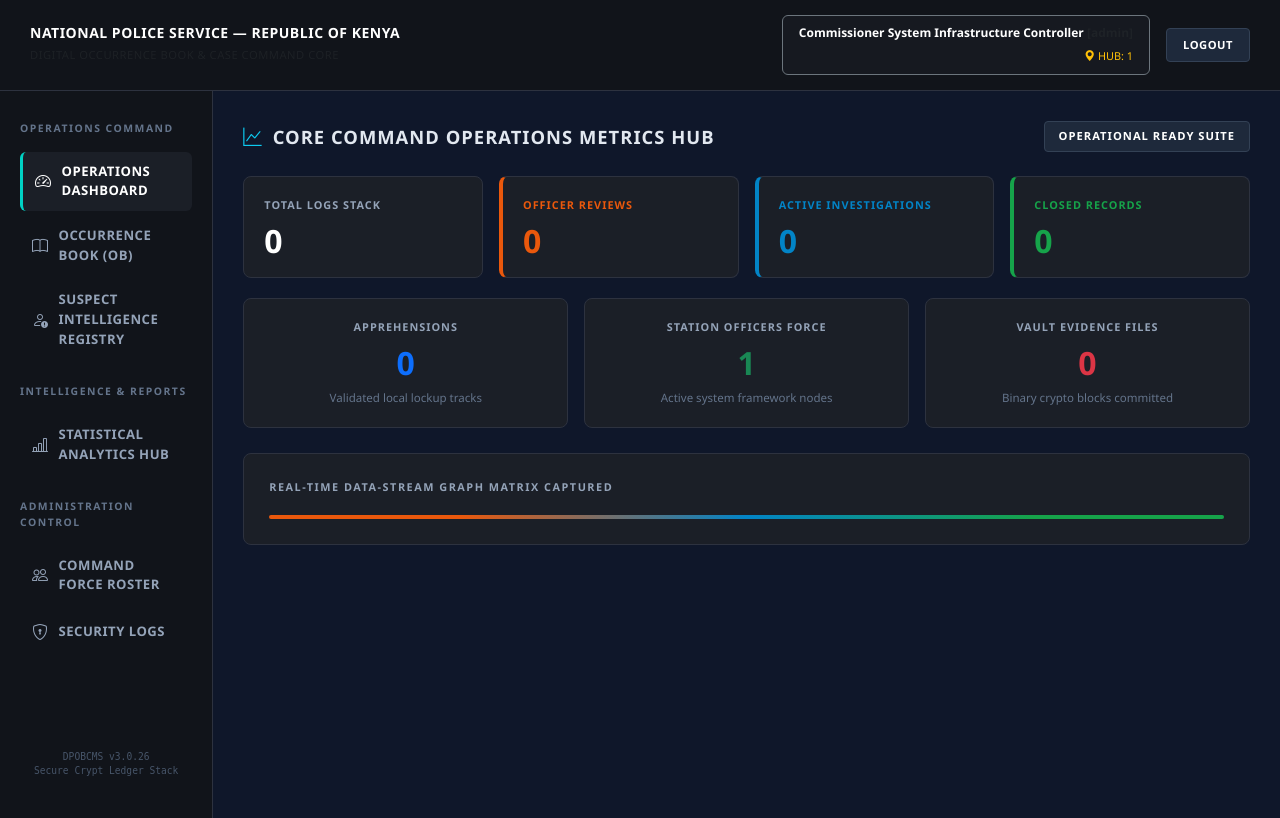
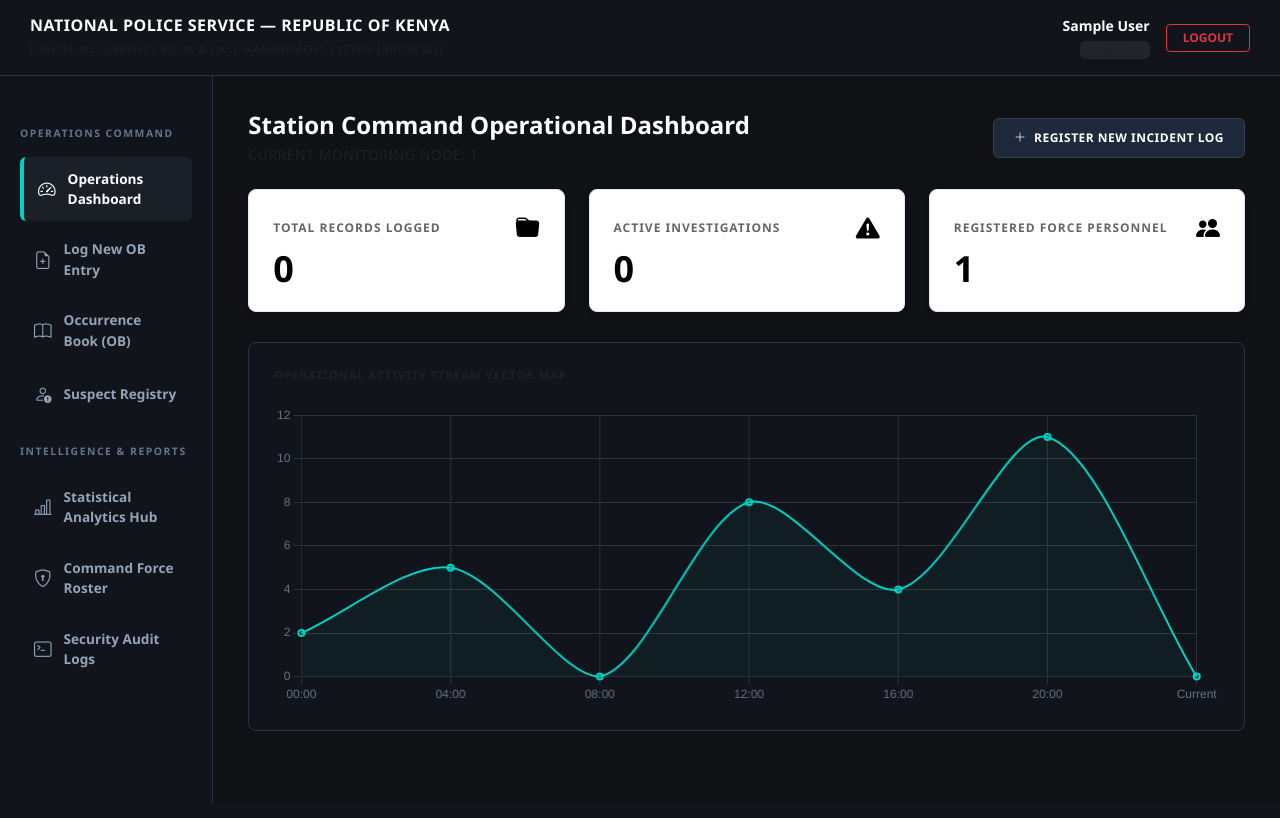
Before and after one commit to gitungoharrison-cmd/Harrison-s-project, a Flask app: page /dashboard in a window 1280 px wide. Run offline with Flask 3, Linux system fonts and the light colour scheme; the visitor is signed in with stand-in values (Sample User, id 1).

Commit message:
dashboard.html

```diff
--- a/templates/dashboard.html
+++ b/templates/dashboard.html
@@ -1,48 +1,29 @@
 <!DOCTYPE html>
 <html lang="en">
 <head>
-    <style>
-  /* Base Corporate Blueprint */
-  body {
-    background-color: #0f172a !important; /* Deep Navy Base */
-    color: #f8fafc !important; /* Off-White for global readable reading text */
-  }
-
-  /* Dashboard Card Layout Rule: White Background, Forced Black Text */
-  .dashboard-card, .bg-white, [class*="bg-white"] {
-    background-color: #ffffff !important;
-    color: #000000 !important;
-  }
-  .dashboard-card *, .bg-white *, [class*="bg-white"] * {
-    color: #000000 !important;
-  }
-
-  /* Buttons Matrix Rule: Deep Navy Background, Forced White Text */
-  button, .btn, [class*="btn-primary"] {
-    background-color: #1e293b !important; /* Deep Navy Variant Button */
-    color: #ffffff !important; /* Crisp White Text */
-    border: 1px solid #334155 !important;
-  }
-</style>
     <meta charset="UTF-8">
     <meta name="viewport" content="width=device-width, initial-scale=1.0">
-    <title>NPS - DPOBCMS Command Dashboard</title>
+    <title>NPS DPOBCMS - Operations Command Center</title>
     <link href="https://cdn.jsdelivr.net/npm/bootstrap@5.3.0/dist/css/bootstrap.min.css" rel="stylesheet">
     <link rel="stylesheet" href="https://cdn.jsdelivr.net/npm/bootstrap-icons@1.11.0/font/bootstrap-icons.css">
+    <script src="https://cdn.jsdelivr.net/npm/chart.js"></script>
+
     <style>
+        /* Strict High-Contrast Corporate Theme Palette Matrix */
         body {
-            background-color: #0f1115;
-            color: #ffffff;
-            font-family: 'Segoe UI', system-ui, sans-serif;
-            overflow-x: hidden;
+            background-color: #0f1115 !important;
+            color: #ffffff !important;
+            font-family: 'Segoe UI', system-ui, -apple-system, sans-serif;
         }
-        /* Main Top Admin Control Strip Banner Panel Frame */
+
+        /* Top Banner Matrix */
         .system-top-banner {
             background-color: #11141a;
             border-bottom: 1px solid #2d323f;
             padding: 15px 30px;
         }
-        /* Structural Side Command Column Navigation Container Panel */
+
+        /* Sidebar Navigation Frame Split */
         .sidebar-panel {
             background-color: #11141a;
             border-right: 1px solid #2d323f;
@@ -63,95 +44,59 @@
             align-items: center;
             color: #94a3b8;
             text-decoration: none;
-            padding: 10px 12px;
+            padding: 12px 14px;
             border-radius: 6px;
-            font-size: 0.82rem;
+            font-size: 0.85rem;
             font-weight: 600;
-            text-transform: uppercase;
-            letter-spacing: 0.5px;
-            margin-bottom: 5px;
-            transition: all 0.2s;
+            transition: all 0.2s ease;
+            margin-bottom: 6px;
         }
-        .sidebar-link i { margin-right: 10px; font-size: 1rem; }
+        .sidebar-link i { margin-right: 12px; font-size: 1.1rem; }
         .sidebar-link:hover, .sidebar-link.active {
             background-color: #1b1f27;
-            color: #ffffff;
-            border-left: 3px solid #00d2c4;
+            color: #ffffff !important;
+            border-left: 4px solid #00d2c4;
         }
 
-        /* Central Telemetry Frame Workspace Workstation Core Canvas */
-        .workspace-canvas { padding: 30px; }
-        .workspace-header-title {
-            font-size: 1.15rem;
-            font-weight: bold;
-            letter-spacing: 1px;
-            text-transform: uppercase;
-            color: #e2e8f0;
-            display: flex;
-            align-items: center;
-            gap: 10px;
+        /* Main Application Workspace Canvas */
+        .workspace-canvas { padding: 35px; }
+
+        /* Dashboard Operational Cards: FORCED PURE WHITE BACKGROUND, FORCED BLACK TEXT */
+        .metric-summary-card {
+            background-color: #ffffff !important;
+            border: 1px solid #e2e8f0 !important;
+            border-radius: 8px;
+            padding: 24px;
+            box-shadow: 0 4px 6px -1px rgba(0, 0, 0, 0.1);
         }
+        .metric-summary-card * { color: #000000 !important; } /* Force ALL child text elements to pure black */
+        .metric-title { font-size: 0.75rem; text-transform: uppercase; letter-spacing: 1px; font-weight: 700; opacity: 0.6; }
+        .metric-value { font-size: 2.25rem; font-weight: 800; line-height: 1; margin-top: 8px; }
 
-        /* Metrics Display Blocks Framework Modules */
-        .metric-card-wrapper {
-            background-color: #1b1f27;
-            border: 1px solid #2d323f;
-            border-radius: 8px;
-            padding: 20px;
-            height: 100%;
-            position: relative;
-        }
-        .metric-label {
-            font-size: 0.68rem;
-            text-transform: uppercase;
-            letter-spacing: 1px;
-            color: #94a3b8;
-            font-weight: bold;
-            margin-bottom: 12px;
-        }
-        .metric-value {
-            font-size: 2rem;
-            font-weight: 700;
-            line-height: 1;
-        }
-        .metric-subtext {
-            font-size: 0.72rem;
-            color: #64748b;
-            margin-top: 10px;
-        }
-
-        /* Interactive Component Status Colored Left Accent Bars */
-        .accent-blue { border-left: 4px solid #0284c7; }
-        .accent-orange { border-left: 4px solid #ea580c; }
-        .accent-green { border-left: 4px solid #16a34a; }
-        .accent-cyan { border-left: 4px solid #00d2c4; }
-        .accent-red { border-left: 4px solid #dc2626; }
-
-        .btn-ready-suite {
-            background-color: #252b36;
-            border: 1px solid #3f4756;
-            color: #cbd5e1;
-            font-size: 0.7rem;
-            text-transform: uppercase;
-            letter-spacing: 1px;
-            font-weight: bold;
-            padding: 6px 14px;
-            border-radius: 4px;
-        }
-
-        .chart-mock-area {
-            background-color: #1b1f27;
+        /* Analytics Chart Section Container */
+        .chart-container-block {
+            background-color: #11141a;
             border: 1px solid #2d323f;
             border-radius: 8px;
             padding: 25px;
-            margin-top: 25px;
+            margin-top: 30px;
         }
-        .stream-matrix-line {
-            height: 4px;
-            width: 100%;
-            background: linear-gradient(90deg, #ea580c 20%, #0284c7 50%, #16a34a 80%);
-            border-radius: 2px;
-            margin-top: 20px;
+
+        /* Action Buttons Override: DEEP NAVY BACKGROUND, CRISP WHITE TEXT */
+        .btn-action-commit, button, .btn-primary {
+            background-color: #1e293b !important;
+            color: #ffffff !important;
+            border: 1px solid #334155 !important;
+            font-weight: 600 !important;
+            padding: 10px 20px;
+            border-radius: 6px;
+            text-transform: uppercase;
+            font-size: 0.75rem;
+            letter-spacing: 0.5px;
+            transition: background 0.2s ease;
+        }
+        .btn-action-commit:hover, button:hover {
+            background-color: #0f172a !important;
         }
     </style>
 </head>
@@ -159,15 +104,15 @@
 
     <div class="system-top-banner d-flex justify-content-between align-items-center">
         <div>
-            <h5 class="mb-0 fw-bold text-white small" style="letter-spacing: 0.5px;">NATIONAL POLICE SERVICE — REPUBLIC OF KENYA</h5>
-            <span class="text-muted" style="font-size: 0.7rem; letter-spacing: 0.5px;">DIGITAL OCCURRENCE BOOK & CASE COMMAND CORE</span>
+            <h5 class="mb-0 fw-bold text-white" style="letter-spacing: 0.5px; font-size: 1rem;">NATIONAL POLICE SERVICE — REPUBLIC OF KENYA</h5>
+            <span class="text-muted text-uppercase" style="font-size: 0.65rem; letter-spacing: 1px;">Digital Occurrence Book & Case Management System (DPOBCMS)</span>
         </div>
-        <div class="d-flex align-items-center gap-3">
-            <div class="bg-dark px-3 py-2 border border-secondary rounded text-end" style="background-color: #161920 !important;">
-                <span class="text-white d-block small fw-bold" style="font-size: 0.75rem;">Commissioner System Infrastructure Controller <span class="text-muted">[{{ session['user_role'] }}]</span></span>
-                <span class="text-warning small" style="font-size: 0.68rem;"><i class="bi bi-geo-alt-fill"></i> HUB: {{ session['user_station'] or 'NYERI CENTRAL POLICE STATION' }}</span>
+        <div class="d-flex align-items-center">
+            <div class="text-end me-3">
+                <span class="d-block text-white fw-bold small">{{ session.get('user_name', 'Authorized Officer') }}</span>
+                <span class="badge bg-dark text-muted font-monospace" style="font-size: 0.65rem;">{{ session.get('service_number', 'KP-ADMIN') }} [{{ session.get('user_role', 'Admin') }}]</span>
             </div>
-            <a href="/logout" class="btn btn-sm btn-danger px-3 py-2 fw-bold small" style="font-size: 0.7rem; text-transform: uppercase; letter-spacing: 0.5px;">Logout</a>
+            <a href="/logout" class="btn btn-sm btn-outline-danger px-3 py-1" style="font-size: 0.75rem; font-weight: 600;">LOGOUT</a>
         </div>
     </div>
 
@@ -176,95 +121,97 @@
 
             <div class="col-md-2 mx-0 px-0">
                 <div class="sidebar-panel">
-                    <div class="sidebar-section-title" style="margin-top: 5px;">Operations Command</div>
+                    <div class="sidebar-section-title">Operations Command</div>
                     <a href="/dashboard" class="sidebar-link active"><i class="bi bi-speedometer2"></i> Operations Dashboard</a>
+                    <a href="/ob/register" class="sidebar-link"><i class="bi bi-file-earmark-plus"></i> Log New OB Entry</a>
                     <a href="/ob/view" class="sidebar-link"><i class="bi bi-book"></i> Occurrence Book (OB)</a>
-                    <a href="/cases" class="sidebar-link"><i class="bi bi-person-exclamation"></i> Suspect Intelligence Registry</a>
+                    <a href="/cases" class="sidebar-link"><i class="bi bi-person-exclamation"></i> Suspect Registry</a>
 
                     <div class="sidebar-section-title">Intelligence & Reports</div>
                     <a href="/reports" class="sidebar-link"><i class="bi bi-bar-chart-line"></i> Statistical Analytics Hub</a>
-
-                    <div class="sidebar-section-title">Administration Control</div>
-                    <a href="/admin/users" class="sidebar-link"><i class="bi bi-people"></i> Command Force Roster</a>
-                    <a href="/audit-logs" class="sidebar-link"><i class="bi bi-shield-lock"></i> Security Logs</a>
-
-                    <div class="text-center w-100 style-scroll mt-5 pt-5" style="font-size: 0.6rem; color: #475569; font-family: monospace;">
-                        DPOBCMS v3.0.26<br>Secure Crypt Ledger Stack
-                    </div>
+                    <a href="/admin/users" class="sidebar-link"><i class="bi bi-shield-lock"></i> Command Force Roster</a>
+                    <a href="/audit-logs" class="sidebar-link"><i class="bi bi-terminal"></i> Security Audit Logs</a>
                 </div>
             </div>
 
             <div class="col-md-10 mx-0 px-0">
                 <div class="workspace-canvas">
-
                     <div class="d-flex justify-content-between align-items-center mb-4">
-                        <div class="workspace-header-title">
-                            <i class="bi bi-graph-up text-info"></i> Core Command Operations Metrics Hub
+                        <div>
+                            <h4 class="text-white fw-bold mb-1">Station Command Operational Dashboard</h4>
+                            <p class="text-muted mb-0 small text-uppercase" style="letter-spacing: 0.5px;">Current Monitoring Node: {{ session.get('user_station', 'NYERI CENTRAL POLICE STATION') }}</p>
                         </div>
-                        <button class="btn btn-ready-suite">Operational Ready Suite</button>
+                        <a href="/ob/register" class="btn btn-action-commit"><i class="bi bi-plus-lg me-1"></i> Register New Incident Log</a>
                     </div>
 
-                    <div class="row g-3">
-                        <div class="col-md-3">
-                            <div class="metric-card-wrapper">
-                                <div class="metric-label">Total Logs Stack</div>
-                                <div class="metric-value text-white">{{ total_ob or 0 }}</div>
+                    <div class="row g-4">
+                        <div class="col-md-4">
+                            <div class="metric-summary-card">
+                                <div class="d-flex justify-content-between align-items-center">
+                                    <span class="metric-title">Total Records Logged</span>
+                                    <i class="bi bi-folder-fill h4 mb-0 text-secondary"></i>
+                                </div>
+                                <div class="metric-value">{{ total_ob }}</div>
                             </div>
                         </div>
-                        <div class="col-md-3">
-                            <div class="metric-card-wrapper accent-orange">
-                                <div class="metric-label" style="color: #ea580c;">Officer Reviews</div>
-                                <div class="metric-value" style="color: #ea580c;">0</div>
+                        <div class="col-md-4">
+                            <div class="metric-summary-card">
+                                <div class="d-flex justify-content-between align-items-center">
+                                    <span class="metric-title">Active Investigations</span>
+                                    <i class="bi bi-exclamation-triangle-fill h4 mb-0 text-danger"></i>
+                                </div>
+                                <div class="metric-value">{{ active_cases }}</div>
                             </div>
                         </div>
-                        <div class="col-md-3">
-                            <div class="metric-card-wrapper accent-blue">
-                                <div class="metric-label" style="color: #0284c7;">Active Investigations</div>
-                                <div class="metric-value" style="color: #0284c7;">{{ active_cases or 0 }}</div>
-                            </div>
-                        </div>
-                        <div class="col-md-3">
-                            <div class="metric-card-wrapper accent-green">
-                                <div class="metric-label" style="color: #16a34a;">Closed Records</div>
-                                <div class="metric-value" style="color: #16a34a;">0</div>
+                        <div class="col-md-4">
+                            <div class="metric-summary-card">
+                                <div class="d-flex justify-content-between align-items-center">
+                                    <span class="metric-title">Registered Force Personnel</span>
+                                    <i class="bi bi-people-fill h4 mb-0 text-primary"></i>
+                                </div>
+                                <div class="metric-value">{{ total_officers }}</div>
                             </div>
                         </div>
                     </div>
 
-                    <div class="row g-3 mt-1">
-                        <div class="col-md-4">
-                            <div class="metric-card-wrapper text-center">
-                                <div class="metric-label">Apprehensions</div>
-                                <div class="metric-value text-primary mb-1">0</div>
-                                <div class="metric-subtext">Validated local lockup tracks</div>
-                            </div>
-                        </div>
-                        <div class="col-md-4">
-                            <div class="metric-card-wrapper text-center">
-                                <div class="metric-label">Station Officers Force</div>
-                                <div class="metric-value text-success mb-1">{{ total_officers or 4 }}</div>
-                                <div class="metric-subtext">Active system framework nodes</div>
-                            </div>
-                        </div>
-                        <div class="col-md-4">
-                            <div class="metric-card-wrapper text-center">
-                                <div class="metric-label">Vault Evidence Files</div>
-                                <div class="metric-value text-danger mb-1">0</div>
-                                <div class="metric-subtext">Binary crypto blocks committed</div>
-                            </div>
+                    <div class="chart-container-block">
+                        <h6 class="text-muted text-uppercase mb-4" style="font-size: 0.7rem; letter-spacing: 1px; font-weight: 700;">Operational Activity Stream Vector Map</h6>
+                        <div style="height: 300px; position: relative;">
+                            <canvas id="dashboardActivityChart"></canvas>
                         </div>
                     </div>
-
-                    <div class="chart-mock-area">
-                        <div class="metric-label" style="letter-spacing: 1.5px;">Real-Time Data-Stream Graph Matrix Captured</div>
-                        <div class="stream-matrix-line"></div>
-                    </div>
-
                 </div>
             </div>
 
         </div>
     </div>
 
+    <script>
+        const ctx = document.getElementById('dashboardActivityChart').getContext('2d');
+        new Chart(ctx, {
+            type: 'line',
+            data: {
+                labels: ['00:00', '04:00', '08:00', '12:00', '16:00', '20:00', 'Current'],
+                datasets: [{
+                    label: 'Active Incident Entry Log Capture Streams',
+                    data: [2, 5, {{ total_ob }}, 8, 4, 11, {{ active_cases }}],
+                    borderColor: '#00d2c4',
+                    backgroundColor: 'rgba(0, 210, 196, 0.05)',
+                    borderWidth: 2,
+                    tension: 0.3,
+                    fill: true
+                }]
+            },
+            options: {
+                responsive: true,
+                maintainAspectRatio: false,
+                plugins: { legend: { display: false } },
+                scales: {
+                    x: { grid: { color: '#2d323f' }, ticks: { color: '#64748b' } },
+                    y: { grid: { color: '#2d323f' }, ticks: { color: '#64748b' } }
+                }
+            }
+        });
+    </script>
 </body>
 </html>
```
